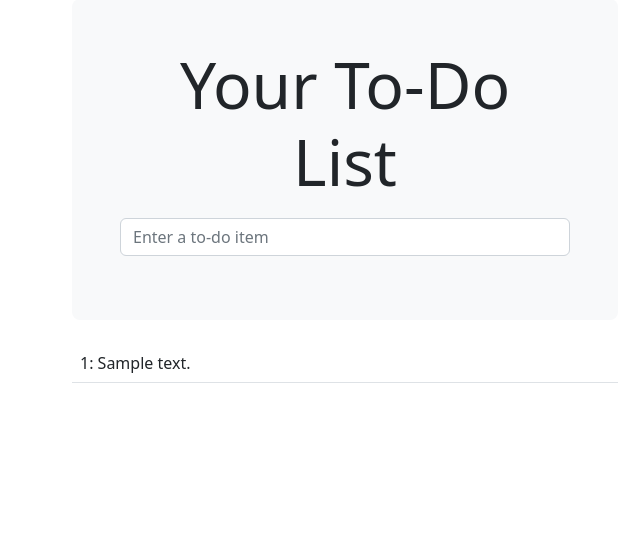
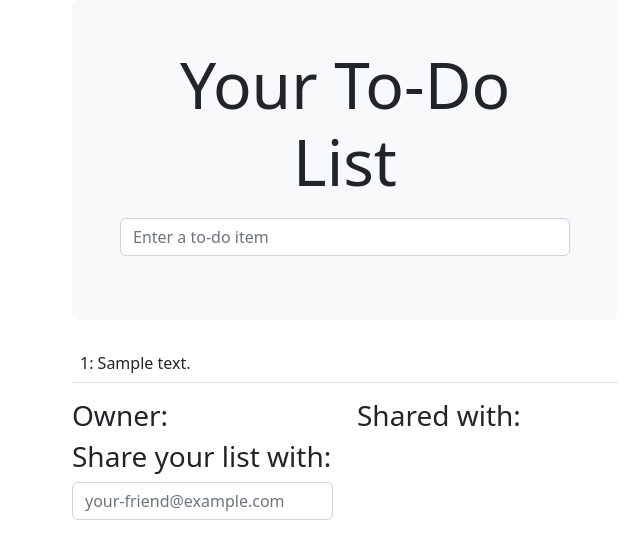
Before and after one commit to DGalbichek/python_tdd_book, a Django app: page /lists/1/ in a window 1280 px wide. Shown: the part 95-654 px from the top of the page, without its empty margins (295-935 px from the left). Run offline with Django 4.2, Linux system fonts and the light colour scheme; tables that the repository leaves empty hold one stand-in row (values such as "Sample post"); some libraries are stand-ins or nearby versions.

Commit message:
Ch25: Sharing exercise

```diff
--- a/functional_tests/test_layout_and_styling.py
+++ b/functional_tests/test_layout_and_styling.py
@@ -9,9 +9,9 @@
 
         # She notices the input box is nicely centered
         inputbox = self.get_item_input_box()
-        self.assertAlmostEqual(inputbox.location['x'] + inputbox.size['width'] / 2, 512, delta=10)
+        self.assertAlmostEqual(inputbox.location['x'] + inputbox.size['width'] / 2, 512, delta=20)
 
         # She starts a new list and sees the input is nicely centered there too
         self.add_list_item('testing')
         inputbox = self.get_item_input_box()
-        self.assertAlmostEqual(inputbox.location['x'] + inputbox.size['width'] / 2, 512, delta=10)
+        self.assertAlmostEqual(inputbox.location['x'] + inputbox.size['width'] / 2, 512, delta=20)
--- a/lists/models.py
+++ b/lists/models.py
@@ -5,6 +5,7 @@
 
 class List(models.Model):
     owner = models.ForeignKey(settings.AUTH_USER_MODEL, blank=True, null=True, on_delete=models.CASCADE)
+    shared_with = models.ManyToManyField(to=settings.AUTH_USER_MODEL, related_name='shared_with')
 
     def get_absolute_url(self):
         return reverse('view_list', args=[self.id])
--- a/lists/templates/list.html
+++ b/lists/templates/list.html
@@ -11,3 +11,25 @@
         {% endfor %}
     </table>
 {% endblock %}
+
+{% block extra_content %}
+    <div class="row">
+        <div class="col-6">
+            <h3>Owner:</h3>
+            <span id="id_list_owner">{{ list.owner.email }}</span>
+            <form class="" method="POST" action="{{ list.get_absolute_url }}share">
+                <h3>Share your list with:</h3>
+                <input class="form-control" name="sharee" type="text" placeholder="your-friend@example.com"/>
+                {% csrf_token %}
+            </form>
+        </div>
+        <div class="col-6">
+            <h3>Shared with:</h3>
+            <ul>
+                {% for item in list.shared_with.all %}
+                <li class="list-sharee">{{ item.email }}</li>
+                {% endfor %}
+            </ul>
+        </div>
+    </div>
+{% endblock %}
--- a/lists/urls.py
+++ b/lists/urls.py
@@ -19,5 +19,6 @@
 urlpatterns = [
     path('new', views.new_list, name='new_list'),
     re_path(r'^(\d+)/$', views.view_list, name='view_list'),
+    re_path(r'^(\d+)/share$', views.share_list, name='share_list'),
     re_path(r'^users/(.+)/$', views.my_lists, name='my_lists'),
 ]
--- a/lists/views.py
+++ b/lists/views.py
@@ -33,3 +33,12 @@
 def my_lists(request, email):
     owner = User.objects.get(email=email)
     return render(request, 'my_lists.html', {'owner': owner})
+
+
+def share_list(request, list_id):
+    list_ = List.objects.get(id=list_id)
+    if request.method == 'POST':
+        user = User.objects.filter(email=request.POST.get('sharee', '')).first()
+        if user:
+            list_.shared_with.add(user.email)
+    return redirect(str(list_.get_absolute_url()))
```
Also changed, not shown: lists/templates/my_lists.html (+7 -1 lines), lists/tests/test_models.py (+7 -0 lines), lists/tests/test_views.py (+13 -0 lines), lists/migrations/0005_list_shared_with.py (added).
